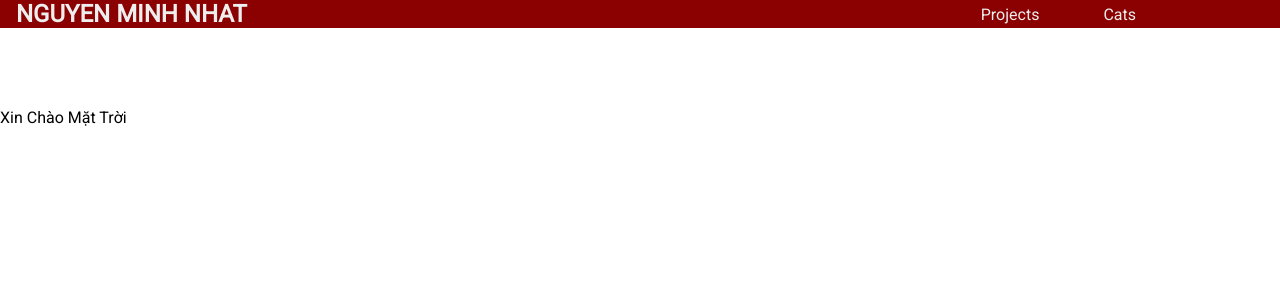
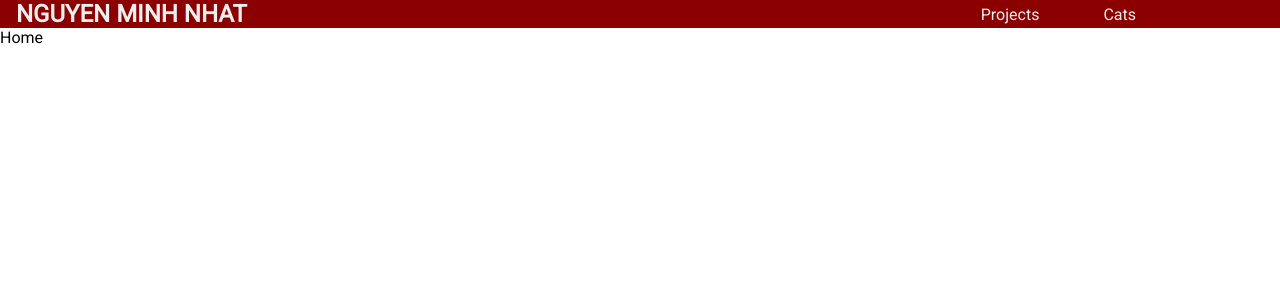
Before and after one commit to NguyenMinhNhat-C41A/NguyenMinhNhat-C41A.github.io, a React (Create React App) app: page / in a window 1280 px wide. Shown: the top 300 px of the page. Built offline with nearby package versions, Linux system fonts and the light colour scheme.

Commit message:
React Router

```diff
--- a/src/App.js
+++ b/src/App.js
@@ -2,19 +2,19 @@ import React from 'react'
 import NavBar from './NavBar';
 import Cats from './Cats';
 import Home from './Home';
+import Projects from './Projects';
 import { BrowserRouter as Router, Route, Routes as Switch} from 'react-router-dom';
 function App() {
 return (
   <Router>
     <div>
-      <React.Fragment>
         <NavBar/>
-      </React.Fragment>
     </div>
     <div className='content'>
         <Switch>
-          <Route path="/" element={<Home/> }>
-          </Route>
+          <Route path="/" element={<Home/> }/>
+          <Route path="/cats" element={<Cats/> }/>
+          <Route path="/projects" elements={<Projects/> }/>
         </Switch>
       </div>
   </Router>
--- a/src/Home.js
+++ b/src/Home.js
@@ -4,7 +4,7 @@ import "./Styles/Home.css"
 export default function Home() {
   return (
     <div className='homeContent'>
-      Xin Chào Mặt Trời
+      Home
     </div>
   )
 }
--- a/src/NavBar.js
+++ b/src/NavBar.js
@@ -14,10 +14,10 @@ function NavBar() {
                     </h2>
                     <ul>
                         <li>
-                            <a className="headerLinks" href="/#">Projects</a>
+                            <a className="headerLinks" href="/projects">Projects</a>
                         </li>
                         <li>
-                            <a className="headerLinks" href="/#">Cats</a>
+                            <a className="headerLinks" href="/cats">Cats</a>
                         </li>
 
                     </ul>
--- /dev/null
+++ b/src/Projects.js
@@ -0,0 +1,9 @@
+import React from 'react'
+
+export default function Projects() {
+  return (
+    <div>
+      <p>Projects</p>
+    </div>
+  )
+}
--- a/src/Styles/Home.css
+++ b/src/Styles/Home.css
@@ -1,5 +1 @@
 @import url(https://fonts.googleapis.com/css?family=Roboto);
-
-.homeContent {
-    padding-top:80px;
-}
```
